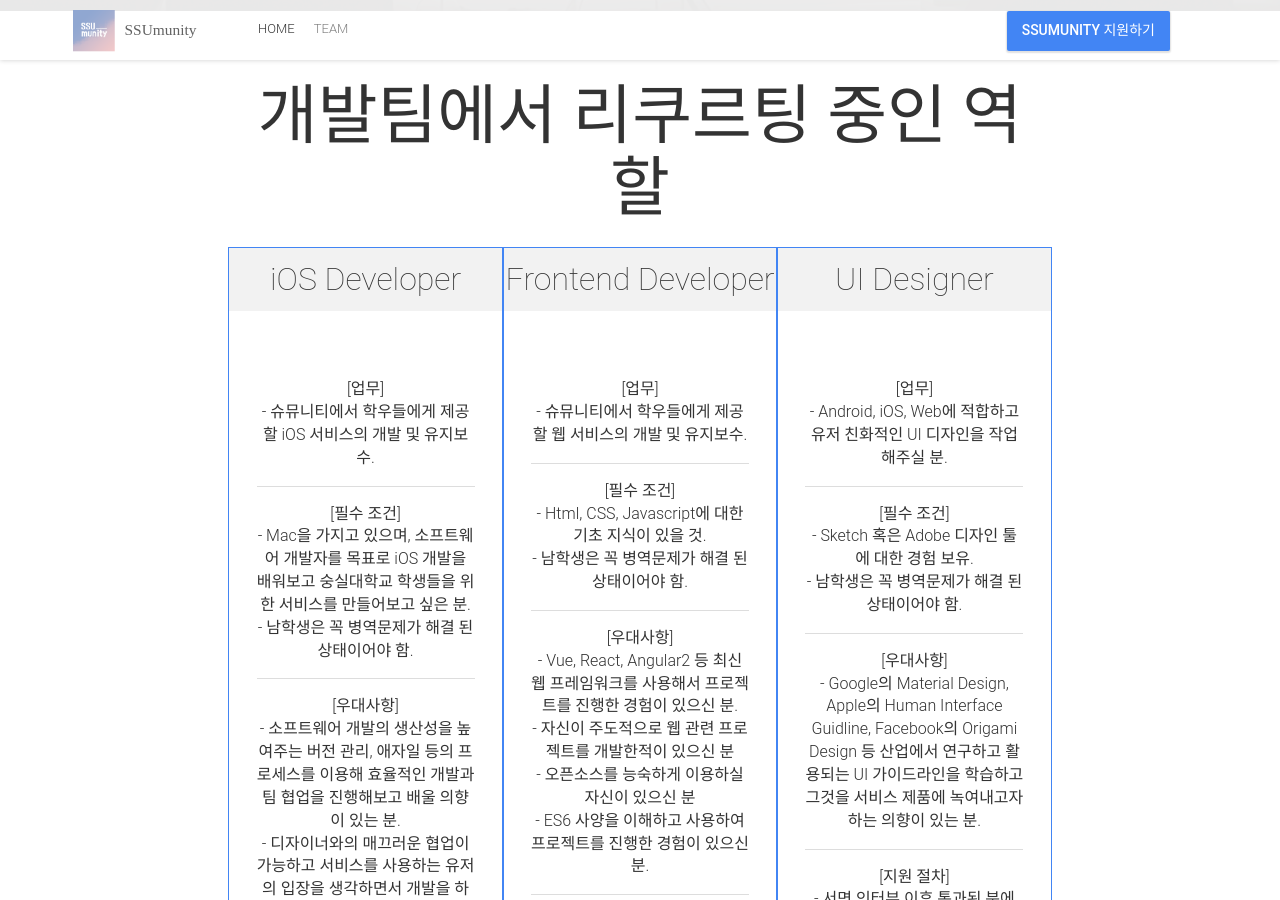
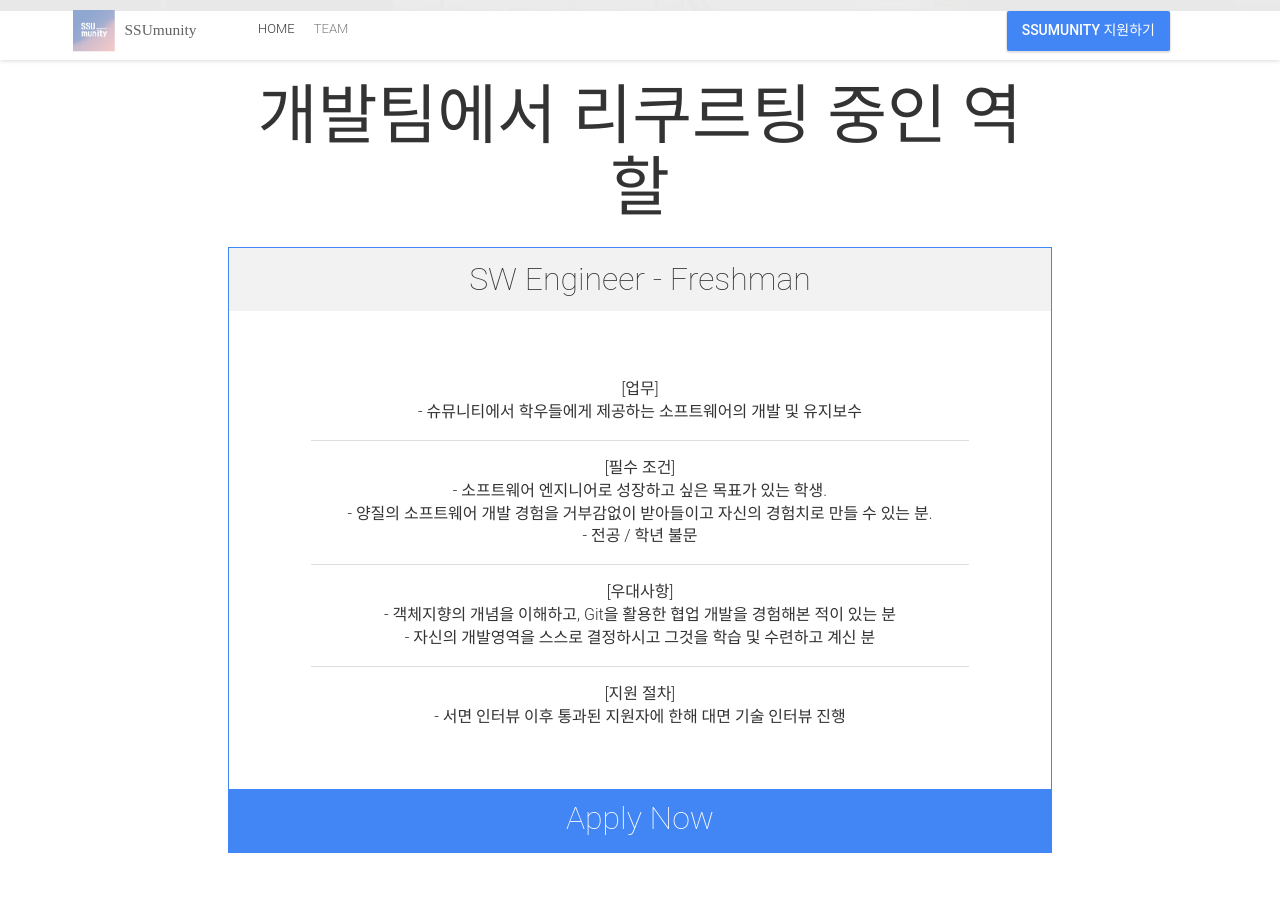
Before and after one commit to SSUmunity/ssumunity.github.io, a Jekyll site: the page built from index.html, in a window 1280 px wide and 900 px high, scrolled down 4659 px. Built offline with Jekyll 4.4.1, drawn with Linux system fonts in a browser that asks for light colours; nearby versions of some CDN libraries; some web fonts are replaced; comment, search, counter and statistics services are not loaded; some of the changed text lies outside the part shown.

Commit message:
디자인팀 추가 / SW 엔지니어 Freshman 추가

```diff
--- a/_config.yml
+++ b/_config.yml
@@ -125,51 +125,49 @@
 ticketsOffers:
 
  -
-  name: "iOS Developer"
+  name: "SW Engineer - Freshman"
   price: ""
   priceCurrency: "Preferred Qualifications"
   ticketsNumber: ""
   buyButtonLink: "https://goo.gl/forms/cMrpgZOP9Myl6ijU2"
   buyButtonText: "Apply Now"
-  ticketContentList: ["[업무]<br>- 슈뮤니티에서 학우들에게 제공할 iOS 서비스의 개발 및 유지보수.","[필수 조건]<br>- Mac을 가지고 있으며, 소프트웨어 개발자를 목표로 iOS 개발을 배워보고 숭실대학교 학생들을 위한 서비스를 만들어보고 싶은 분.<br>- 남학생은 꼭 병역문제가 해결 된 상태이어야 함.", "[우대사항]<br>- 소프트웨어 개발의 생산성을 높여주는 버전 관리, 애자일 등의 프로세스를 이용해 효율적인 개발과 팀 협업을 진행해보고 배울 의향이 있는 분.<br>- 디자이너와의 매끄러운 협업이 가능하고 서비스를 사용하는 유저의 입장을 생각하면서 개발을 하시는 분", "[지원 절차]<br>- 서면 인터뷰 이후 통과된 분에 한해 대면 기술 인터뷰 진행"]
+  ticketContentList: ["[업무]<br>- 슈뮤니티에서 학우들에게 제공하는 소프트웨어의 개발 및 유지보수","[필수 조건]<br>- 소프트웨어 엔지니어로 성장하고 싶은 목표가 있는 학생.<br>- 양질의 소프트웨어 개발 경험을 거부감없이 받아들이고 자신의 경험치로 만들 수 있는 분.<br>- 전공 / 학년 불문", "[우대사항]<br>- 객체지향의 개념을 이해하고, Git을 활용한 협업 개발을 경험해본 적이 있는 분<br>- 자신의 개발영역을 스스로 결정하시고 그것을 학습 및 수련하고 계신 분", "[지원 절차]<br>- 서면 인터뷰 이후 통과된 지원자에 한해 대면 기술 인터뷰 진행"]
   validFrom: ""
   validThrough: ""
   disabled: true
   featured: true
 
- -
-  name: "Frontend Developer"
-  price: ""
-  priceCurrency: "Preferred Qualifications"
-  ticketsNumber: ""
-  buyButtonLink: "https://goo.gl/forms/cMrpgZOP9Myl6ijU2"
-  buyButtonText: "Apply Now"
-  ticketContentList: ["[업무]<br>- 슈뮤니티에서 학우들에게 제공할 웹 서비스의 개발 및 유지보수.","[필수 조건]<br>- Html, CSS, Javascript에 대한 기초 지식이 있을 것.<br>- 남학생은 꼭 병역문제가 해결 된 상태이어야 함.", "[우대사항]<br>- Vue, React, Angular2 등 최신 웹 프레임워크를 사용해서 프로젝트를 진행한 경험이 있으신 분.<br>- 자신이 주도적으로 웹 관련 프로젝트를 개발한적이 있으신 분<br>- 오픈소스를 능숙하게 이용하실 자신이 있으신 분<br>- ES6 사양을 이해하고 사용하여 프로젝트를 진행한 경험이 있으신 분.", "[지원 절차]<br>- 서면 인터뷰 이후 통과된 분에 한해 대면 기술 인터뷰 진행"]
-  validFrom: ""
-  validThrough: ""
-## 이부분이 하이라이팅
-  disabled: true
-  featured: true
-
- -
-  name: "UI Designer"
-  price: ""
-  priceCurrency: "Preferred Qualifications"
-  ticketsNumber: ""
-  buyButtonLink: "https://goo.gl/forms/cMrpgZOP9Myl6ijU2"
-  buyButtonText: "Apply Now"
-  ticketContentList: ["[업무]<br>- Android, iOS, Web에 적합하고 유저 친화적인 UI 디자인을 작업해주실 분.","[필수 조건]<br>- Sketch 혹은 Adobe 디자인 툴에 대한 경험 보유.<br>- 남학생은 꼭 병역문제가 해결 된 상태이어야 함.", "[우대사항]<br>- Google의 Material Design, Apple의 Human Interface Guidline, Facebook의 Origami Design 등 산업에서 연구하고 활용되는 UI 가이드라인을 학습하고 그것을 서비스 제품에 녹여내고자 하는 의향이 있는 분.", "[지원 절차]<br>- 서면 인터뷰 이후 통과된 분에 한해 대면 인터뷰(디자인 관련) 진행"]
-  validFrom: ""
-  validThrough: ""
-## 이부분이 하이라이팅
-  disabled: true
-  featured: true
+#  -
+#   name: "iOS Developer"
+#   price: ""
+#   priceCurrency: "Preferred Qualifications"
+#   ticketsNumber: ""
+#   buyButtonLink: "https://goo.gl/forms/cMrpgZOP9Myl6ijU2"
+#   buyButtonText: "Apply Now"
+#   ticketContentList: ["[업무]<br>- 슈뮤니티에서 학우들에게 제공할 iOS 서비스의 개발 및 유지보수.","[필수 조건]<br>- Mac을 가지고 있으며, 소프트웨어 개발자를 목표로 iOS 개발을 배워보고 숭실대학교 학생들을 위한 서비스를 만들어보고 싶은 분.<br>- 남학생은 꼭 병역문제가 해결 된 상태이어야 함.", "[우대사항]<br>- 소프트웨어 개발의 생산성을 높여주는 버전 관리, 애자일 등의 프로세스를 이용해 효율적인 개발과 팀 협업을 진행해보고 배울 의향이 있는 분.<br>- 디자이너와의 매끄러운 협업이 가능하고 서비스를 사용하는 유저의 입장을 생각하면서 개발을 하시는 분", "[지원 절차]<br>- 서면 인터뷰 이후 통과된 분에 한해 대면 기술 인터뷰 진행"]
+#   validFrom: ""
+#   validThrough: ""
+#   disabled: true
+#   featured: true
+#
+#  -
+#   name: "Frontend Developer"
+#   price: ""
+#   priceCurrency: "Preferred Qualifications"
+#   ticketsNumber: ""
+#   buyButtonLink: "https://goo.gl/forms/cMrpgZOP9Myl6ijU2"
+#   buyButtonText: "Apply Now"
+#   ticketContentList: ["[업무]<br>- 슈뮤니티에서 학우들에게 제공할 웹 서비스의 개발 및 유지보수.","[필수 조건]<br>- Html, CSS, Javascript에 대한 기초 지식이 있을 것.<br>- 남학생은 꼭 병역문제가 해결 된 상태이어야 함.", "[우대사항]<br>- Vue, React, Angular2 등 최신 웹 프레임워크를 사용해서 프로젝트를 진행한 경험이 있으신 분.<br>- 자신이 주도적으로 웹 관련 프로젝트를 개발한적이 있으신 분<br>- 오픈소스를 능숙하게 이용하실 자신이 있으신 분<br>- ES6 사양을 이해하고 사용하여 프로젝트를 진행한 경험이 있으신 분.", "[지원 절차]<br>- 서면 인터뷰 이후 통과된 분에 한해 대면 기술 인터뷰 진행"]
+#   validFrom: ""
+#   validThrough: ""
+# ## 이부분이 하이라이팅
+#   disabled: true
+#   featured: true
 
 # Tickets2 Block
 tickets2Title: "컨텐츠팀에서 리쿠르팅 중인 역할"
 tickets2Info: ""
 tickets2Offers:
-
  -
   name: "Streaming Contents PD"
   price: ""
@@ -183,36 +181,10 @@
   disabled: true
   featured: true
 
- -
-  name: "Contents Designer"
-  price: ""
-  priceCurrency: "Preferred Qualifications"
-  ticketsNumber: ""
-  buyButtonLink: "https://goo.gl/forms/cMrpgZOP9Myl6ijU2"
-  buyButtonText: "Apply Now"
-  ticketContentList: ["[필수조건]<br>- 포토샵, 일러스트 등 디자인 툴을 능숙하게 다루실 수 있으며, 디자인에 대한 이론적 이해도가 높으신 분.<br>- 컨텐츠 제작 및 디자인에 관심이 많으신 분.", "[우대사항]<br>- SNS 컨텐츠 관련 직종으로 취직을 희망하며, SNS 컨텐츠 관련한 제작 경험이 있으신 분.<br>- 카드뉴스, 포스터, 로고 등의 다양한 종류의 디자인 관련 경험이 풍부하신 분", "[지원절차]<br>- 서면 인터뷰(디자인 관련 포트폴리오 1부 제출) 이후 통과된 분에 한해 대면 인터뷰 진행"]
-  validFrom: ""
-  validThrough: ""
-  disabled: true
-  featured: true
-
 # Tickets3 Block
 tickets3Title: "운영팀에서 리쿠르팅 중인 역할"
 tickets3Info: ""
 tickets3Offers:
-
- # -
- #    name: "HR Manager"
- #    price: ""
- #    priceCurrency: "Preferred Qualifications"
- #    ticketsNumber: ""
- #    buyButtonLink: "https://goo.gl/forms/cMrpgZOP9Myl6ijU2"
- #    buyButtonText: "Apply Now"
- #    ticketContentList: ["[업무]<br>- 슈뮤니티 멤버들의 합류와 탈퇴 관리<br>- 복리후생(생일 등 경조사) 관리<br>- 슈뮤니티 컬쳐를 더 좋게 만들어 동기부여를 하기위한 활동 기획", "[우대사항]<br>- 많은 인원이 소속해있는 그룹의 리드를 맡아보신 분<br>- 학생회 간부 출신 학생", "[지원절차]<br>- 서면 인터뷰 이후 대면 인터뷰 진행"]
- #    validFrom: ""
- #    validThrough: ""
- #    disabled: true
- #    featured: true
  -
     name: "Business Operations Manager"
     price: ""
@@ -221,6 +193,36 @@
     buyButtonLink: "https://goo.gl/forms/cMrpgZOP9Myl6ijU2"
     buyButtonText: "Apply Now"
     ticketContentList: ["[업무]<br>- 슈뮤니티에 캠퍼스 광고를 유치시키고 외부에게 사업을 제안하는 일<br>- 슈뮤니티가 많은 외부 단체와의 협력을 유도하는 일.", "[우대사항]<br>- 창업동아리의 활동 경험이 있으신 분<br>- 문서작업에 대한 많은 경험치가 있으신 분<br>- 조직에 대한 이해력이 충분하고, 그것을 잘 설명할 수 있는 분", "[지원절차]<br>- 서면 인터뷰 이후 대면 인터뷰 진행"]
+    validFrom: ""
+    validThrough: ""
+    disabled: true
+    featured: true
+
+# Tickets4 Block
+tickets4Title: "디자인팀에서 리쿠르팅 중인 역할"
+tickets4Info: ""
+tickets4Offers:
+ -
+    name: "UI Designer"
+    price: ""
+    priceCurrency: "Preferred Qualifications"
+    ticketsNumber: ""
+    buyButtonLink: "https://goo.gl/forms/cMrpgZOP9Myl6ijU2"
+    buyButtonText: "Apply Now"
+    ticketContentList: ["[업무]<br>- Android, iOS, Web에 적합하고 유저 친화적인 UI 디자인을 작업해주실 분.","[필수 조건]<br>- Sketch 혹은 Adobe 디자인 툴에 대한 경험 보유.<br>- 남학생은 꼭 병역문제가 해결 된 상태이어야 함.", "[우대사항]<br>- Google의 Material Design, Apple의 Human Interface Guidline, Facebook의 Origami Design 등 산업에서 연구하고 활용되는 UI 가이드라인을 학습하고 그것을 서비스 제품에 녹여내고자 하는 의향이 있는 분.", "[지원 절차]<br>- 서면 인터뷰 이후 통과된 분에 한해 대면 인터뷰(디자인 관련) 진행"]
+    validFrom: ""
+    validThrough: ""
+    disabled: true
+    featured: true
+
+ -
+    name: "Contents Designer"
+    price: ""
+    priceCurrency: "Preferred Qualifications"
+    ticketsNumber: ""
+    buyButtonLink: "https://goo.gl/forms/cMrpgZOP9Myl6ijU2"
+    buyButtonText: "Apply Now"
+    ticketContentList: ["[필수조건]<br>- 포토샵, 일러스트 등 디자인 툴을 능숙하게 다루실 수 있으며, 디자인에 대한 이론적 이해도가 높으신 분.<br>- 컨텐츠 제작 및 디자인에 관심이 많으신 분.", "[우대사항]<br>- SNS 컨텐츠 관련 직종으로 취직을 희망하며, SNS 컨텐츠 관련한 제작 경험이 있으신 분.<br>- 카드뉴스, 포스터, 로고 등의 다양한 종류의 디자인 관련 경험이 풍부하신 분", "[지원절차]<br>- 서면 인터뷰(디자인 관련 포트폴리오 1부 제출) 이후 통과된 분에 한해 대면 인터뷰 진행"]
     validFrom: ""
     validThrough: ""
     disabled: true
```
